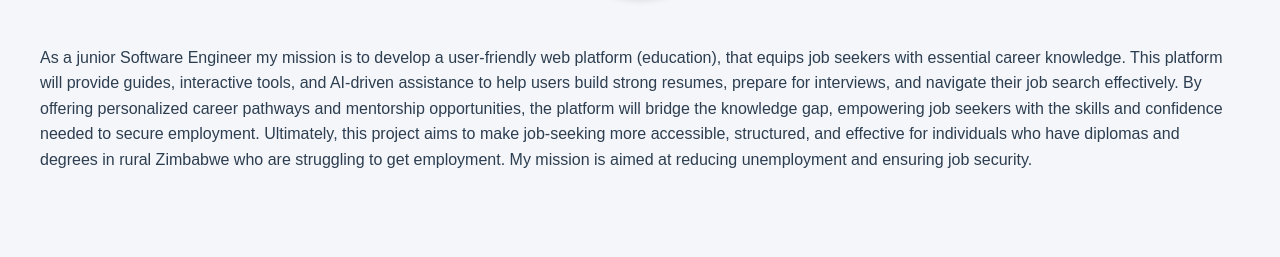
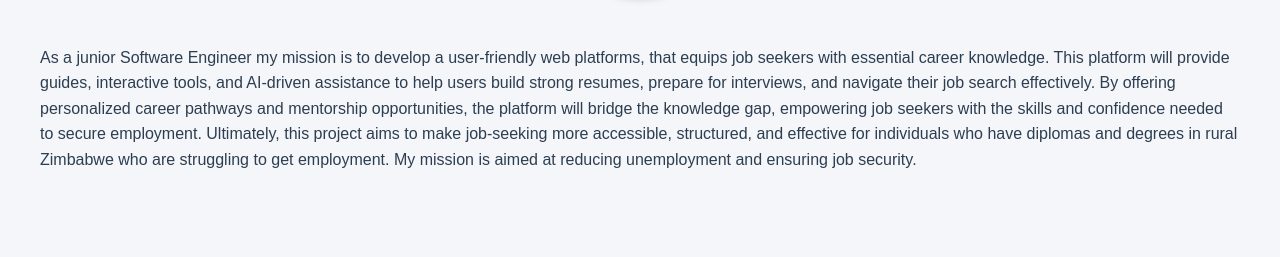
Before and after one commit to Rachel-png-coder/my-resume-website, a plain HTML site: page index.html in a window 1280 px wide. Shown: the part 543-800 px from the top of the page. Drawn offline with Linux system fonts and the light colour scheme.

Commit message:
index.html

```diff
--- a/index.html
+++ b/index.html
@@ -41,7 +41,7 @@
             <div class="about-content">
                 <img src="log.jpg" alt="" class="profile-pic">
                 <p>
-                    As a junior Software Engineer my mission is to develop a user-friendly web platform (education),
+                    As a junior Software Engineer my mission is to develop a user-friendly web platforms,
                     that equips job seekers with essential career knowledge.
                     This platform will provide guides, interactive tools, and AI-driven assistance to help users build strong resumes,
                     prepare for interviews, and navigate their job search effectively. By offering personalized career pathways and
```
